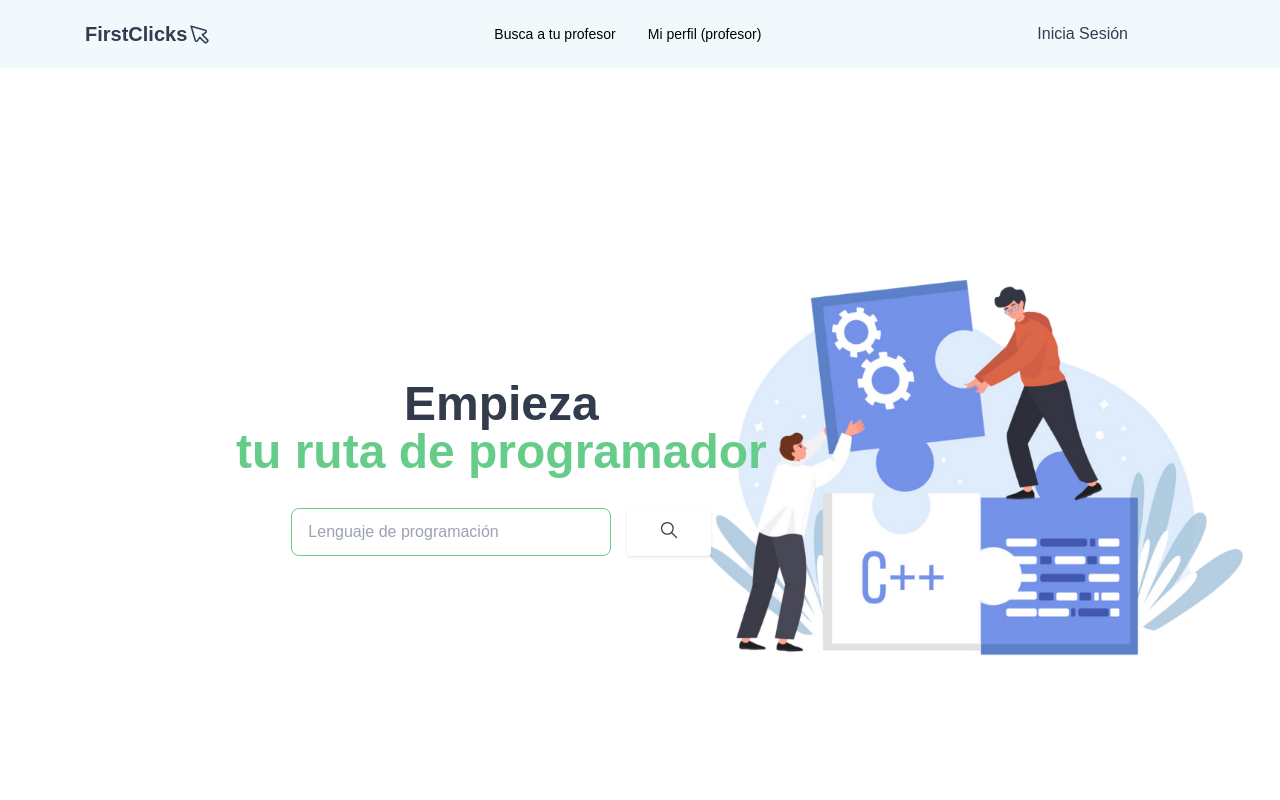
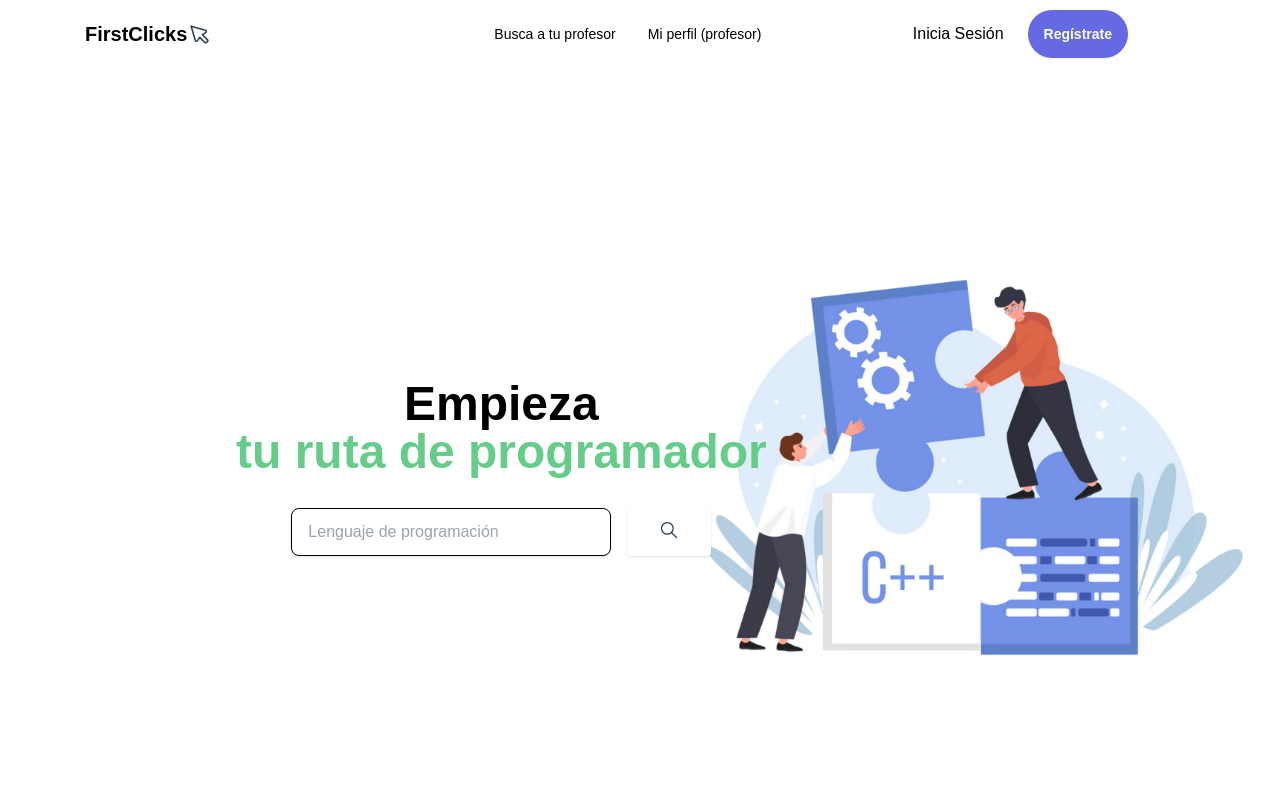
Before and after one commit to estephanysvg/First-Cliks, an Angular app: page / in a window 1280 px wide. Shown: the top 800 px of the page. Built offline with nearby package versions, Linux system fonts and the light colour scheme; what @midudev/tailwind-animations would draw is missing.

Commit message:
Landing page cleaner

```diff
--- a/src/app/pages/home/course/course.component.css
+++ b/src/app/pages/home/course/course.component.css
@@ -1,19 +1,13 @@
-:root {
-    --main-color: #4a76a8;
+.bg{
+
 }
-
-.bg-main-color {
-    background-color: var(--main-color);
-}
-
-.text-main-color {
-    color: var(--main-color);
-}
-
-.border-main-color {
-    border-color: var(--main-color);
-}
-
 .border-color{
     border-color: #3a9fd9;
 }
+
+.bg-info{
+    background-color:#3a9fd9;
+}
+ .text-skills{
+    color: #6569e2
+ }
--- a/src/app/pages/home/course/course.component.html
+++ b/src/app/pages/home/course/course.component.html
@@ -6,7 +6,6 @@
 ></script>
 
 <div class="bg-gray-100">
-  <!-- End of Navbar -->
 
   <div class="container mx-auto mb-5 p-5">
     <div class="md:flex no-wrap md:-mx-2">
@@ -41,12 +40,12 @@
             deserunt
           </p>
           <ul
-            class="bg-gray-100 text-gray-600 hover:text-gray-700 hover:shadow py-2 px-3 mt-3 divide-y rounded shadow-sm"
+            class="bg-info text-black hover:text-gray-700 hover:shadow py-2 px-3 mt-3 divide-y rounded shadow-sm"
           >
             <li class="flex items-center py-3">
               <span>Estátus </span>
               <span class="ml-auto"
-                ><span class="bg-green-500 py-1 px-2 rounded text-white text-sm"
+                ><span class="-1 px-2 rounded text-white text-sm"
                   >Activo</span
                 ></span
               >
@@ -154,7 +153,7 @@
               <div class="grid grid-cols-2">
                 <div class="px-4 py-2 font-semibold">Email.</div>
                 <div class="px-4 py-2">
-                  <a class="text-blue-800" href="mailto:jane@example.com"
+                  <a class="text-skills" href="mailto:jane@example.com"
                     >josegarciavega&#64;gmail.com</a
                   >
                 </div>
@@ -196,19 +195,19 @@
               </div>
               <ul class="list-inside space-y-2">
                 <li>
-                  <div class="text-teal-600">HTML</div>
+                  <div class="text-skills">HTML</div>
                   <div class="text-gray-500 text-xs">March 2020 - Now</div>
                 </li>
                 <li>
-                  <div class="text-teal-600">CSS</div>
+                  <div class="text-skills">CSS</div>
                   <div class="text-gray-500 text-xs">March 2020 - Now</div>
                 </li>
                 <li>
-                  <div class="text-teal-600">Java</div>
+                  <div class="text-skills">Java</div>
                   <div class="text-gray-500 text-xs">March 2020 - Now</div>
                 </li>
                 <li>
-                  <div class="text-teal-600">Angular</div>
+                  <div class="text-skills">Angular</div>
                   <div class="text-gray-500 text-xs">March 2020 - Now</div>
                 </li>
               </ul>
@@ -270,10 +269,10 @@
                                     />
                                   </div>
                                 </div>
-                                <div class="mb-3 font-medium">
+                                <div class="mb-3 font-medium text-skills">
                                   {{ course.name }}
                                 </div>
-                                <div>
+                                <div class="">
                                   {{ course.description }}
                                 </div>
                               </div>
--- a/src/app/pages/home/index/index.component.html
+++ b/src/app/pages/home/index/index.component.html
@@ -14,7 +14,7 @@ https://images.unsplash.com/photo-1604014237800-1c9102c219da?ixlib=rb-1.2.1&ixid
     <div
       class="max-w-xl xl:mx-40 text-center ltr:sm:text-left rtl:sm:text-right"
     >
-      <h1 class="text-3xl font-extrabold sm:text-5xl">
+      <h1 class="text-3xl font-extrabold text-black sm:text-5xl">
         Empieza
 
         <strong class="block font-extrabold text-primary">
@@ -24,10 +24,11 @@ https://images.unsplash.com/photo-1604014237800-1c9102c219da?ixlib=rb-1.2.1&ixid
 
       <div class="mt-8 flex flex-wrap gap-4 text-center justify-center">
         <input
-          type="text"
-          placeholder="Lenguaje de programación"
-          class="input input-bordered input-primary w-full max-w-xs"
-        />
+        type="text"
+        placeholder="Lenguaje de programación"
+        class="input bg-white shadow border-black rounded-lg w-full max-w-xs text-white"
+      />
+
 
         <a
           href="#"
--- a/src/app/pages/home/layout/layout.component.css
+++ b/src/app/pages/home/layout/layout.component.css
@@ -9,3 +9,7 @@
     padding-right: 2rem;
   }
 }
+
+.signup{
+  background-color: #6569e2;
+}
--- a/src/app/pages/home/layout/layout.component.html
+++ b/src/app/pages/home/layout/layout.component.html
@@ -1,4 +1,4 @@
-<div class="navbar shadow-sm py-2">
+<div class="navbar bg-white py-2">
   <div class="navbar-start">
     <div class="dropdown">
       <div tabindex="0" role="button" class="btn btn-ghost lg:hidden">
@@ -21,18 +21,9 @@
         tabindex="0"
         class="menu menu-sm dropdown-content mt-3 z-[1] p-2 shadow bg-base-100 rounded-box w-52"
       >
-        <li><a>Item 1</a></li>
-        <li>
-          <a>Parent</a>
-          <ul class="p-2">
-            <li><a>Submenu 1</a></li>
-            <li><a>Submenu 2</a></li>
-          </ul>
-        </li>
-        <li><a>Item 3</a></li>
       </ul>
     </div>
-    <a href="./" class="btn btn-ghost text-xl gap-0"
+    <a href="./" class="btn bg-white border-white hover:bg-white hover:border-white shadow-none rounded-xl text-xl text-black gap-0"
       >FirstClicks
       <svg
         xmlns="http://www.w3.org/2000/svg"
@@ -60,8 +51,11 @@
       <li><a routerLink="{{ course }}">Mi perfil (profesor)</a></li>
     </ul>
   </div>
-  <div id="nav-button" class="navbar-end pr-36">
-    <a href="#modal1" class="">Inicia Sesión</a>
+  <div id="nav-button" class="navbar-end pr-36 text-black">
+    <a href="#modal1" class="">Inicia Sesión </a>
+    <p class="px-3"
+    >  </p>
+    <a href="#modal1" class="btn signup border-none text-white rounded-full"> Regístrate </a>
 
   </div>
 </div>
--- a/src/styles.css
+++ b/src/styles.css
@@ -8,3 +8,7 @@ body {
   background-color: #f2f9fd;
 
 }
+
+:root{
+  background-color:  #f2f9fd;
+}
```
